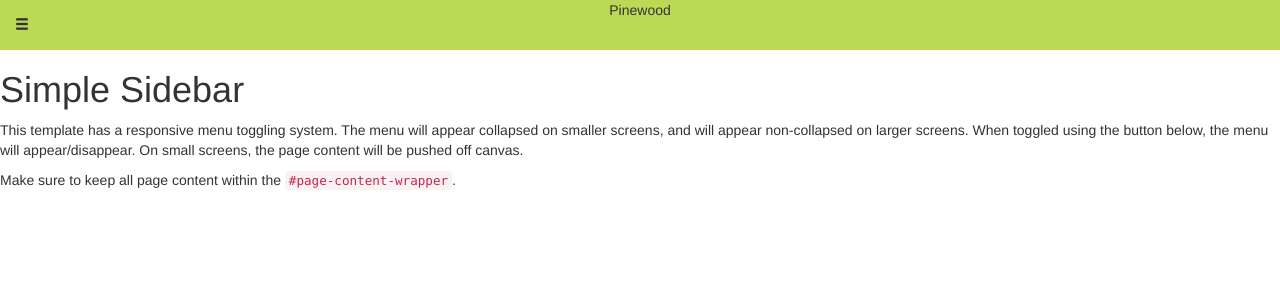
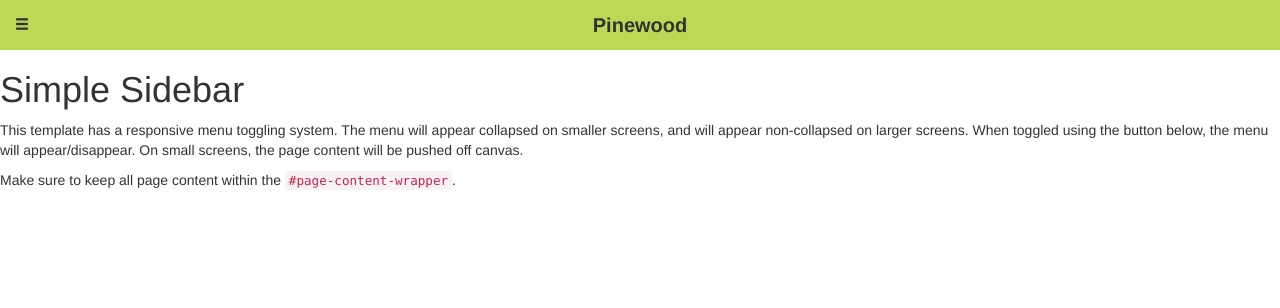
Before and after one commit to jessemillar/pinewood, a plain HTML site: page index.html in a window 1280 px wide. Drawn offline with nearby package versions, Linux system fonts and the light colour scheme.

Commit message:
Top bar tweaks

```diff
--- a/styles/menu.css
+++ b/styles/menu.css
@@ -127,10 +127,14 @@
   position: absolute;
   left    : 15px;
   top     : 15px;
+  cursor  : pointer;
 }
 
 #topbar #title {
-  text-align: center;
+  text-align : center;
+  line-height: 50px;
+  font-size  : 20px;
+  font-weight: bold;
 }
 
 #page-content {
```
